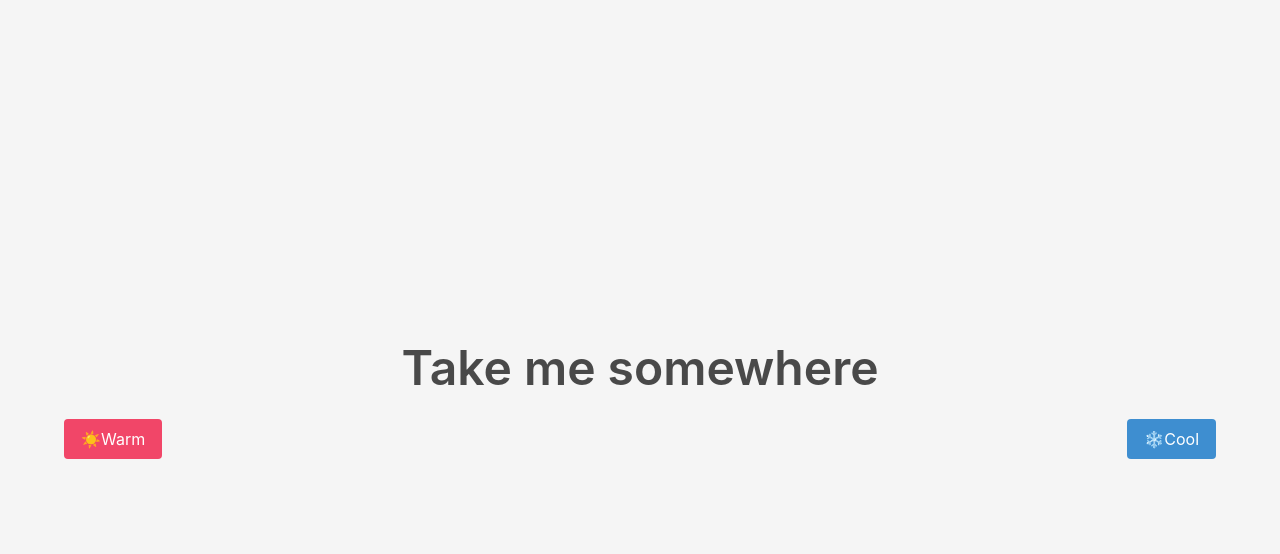
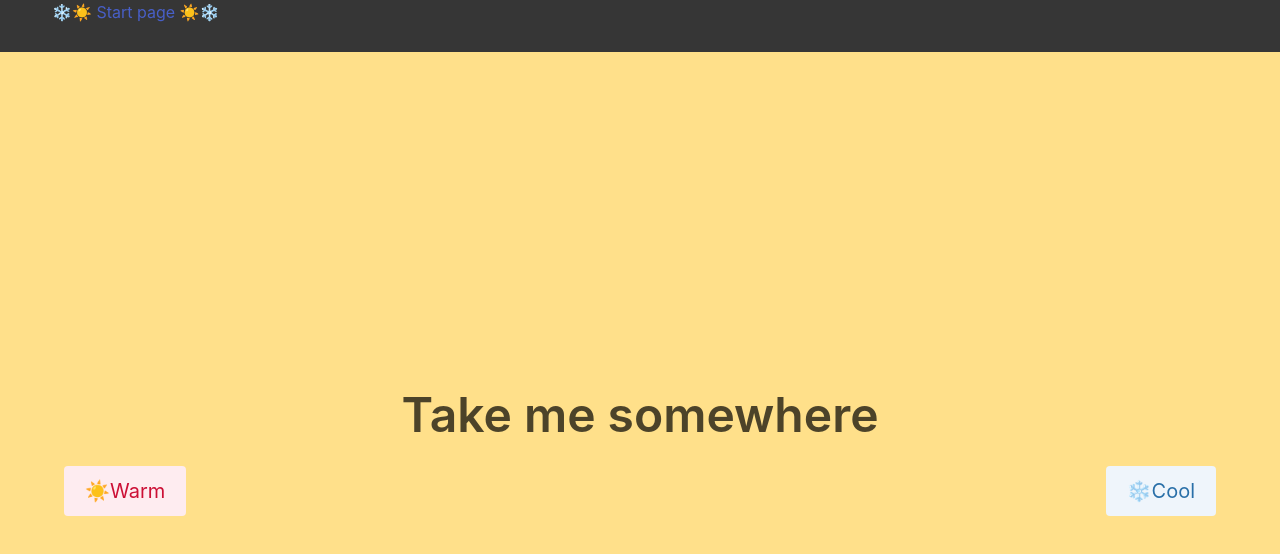
Before and after one commit to daria-kafler/GA-SEI56-Project-02, a React (Create React App) app: page / in a window 1280 px wide. Shown: the top 554 px of the page. Built offline with nearby package versions, Linux system fonts and the light colour scheme.

Commit message:
added navbar and basic design, now working on calling API

```diff
--- a/src/App.js
+++ b/src/App.js
@@ -1,6 +1,9 @@
 import React from 'react'
+import 'bulma'
+import { BrowserRouter, Switch, Route } from 'react-router-dom'
 import Home from './components/Home'
-import 'bulma'
+import Navbar from './components/Navbar'
+
 
 
 const App = () => {
@@ -8,9 +11,19 @@ const App = () => {
 
 
   return (
+    <>
+      <BrowserRouter>
+        <Navbar />
+        <Switch>
+          <Route path="/">
+            <Home />
+          </Route>
 
-    <Home />
 
+        </Switch>
+      </BrowserRouter>
+
+    </>
   )
 }
 
--- a/src/components/Home.js
+++ b/src/components/Home.js
@@ -5,14 +5,14 @@ const Home = () => {
 
   return (
     <>
-      <section className="hero is-light is-fullheight">
+      <section className="hero is-warning is-light is-fullheight">
         <div className="hero-body">
           <div className="container">
             <h1 className="title is-1 has-text-centered">Take me somewhere</h1>
             <div className="level">
               <div className="leve-left">
                 <div className="level-item">
-                  <button className="button is-danger">
+                  <button className="button is-danger is-light is-medium">
                     <span className="warm" role="img" aria-label="sun">☀️</span>
                     <p>Warm</p>
                   </button>
@@ -20,7 +20,7 @@ const Home = () => {
               </div>
               <div className="level-right">
                 <div className="level-item">
-                  <button className="button is-info">
+                  <button className="button is-info is-light is-medium">
                     <span className="cool" role="img" aria-label="snowflake">❄️</span>
                     <p>Cool</p>
                   </button>
--- a/src/components/Navbar.js
+++ b/src/components/Navbar.js
@@ -1,10 +1,19 @@
 import React from 'react'
+import { Link } from 'react-router-dom'
 
 const Navbar = () => {
 
 
   return (
-
+    <nav className="navbar is-dark">
+      <div className="container has-text-centered">
+        <div className="navbar-brand">
+          <span>
+            <Link to="/">❄️☀️ Start page ☀️❄️</Link>
+          </span>
+        </div>
+      </div>
+    </nav>
   )
 }
 export default Navbar
```
